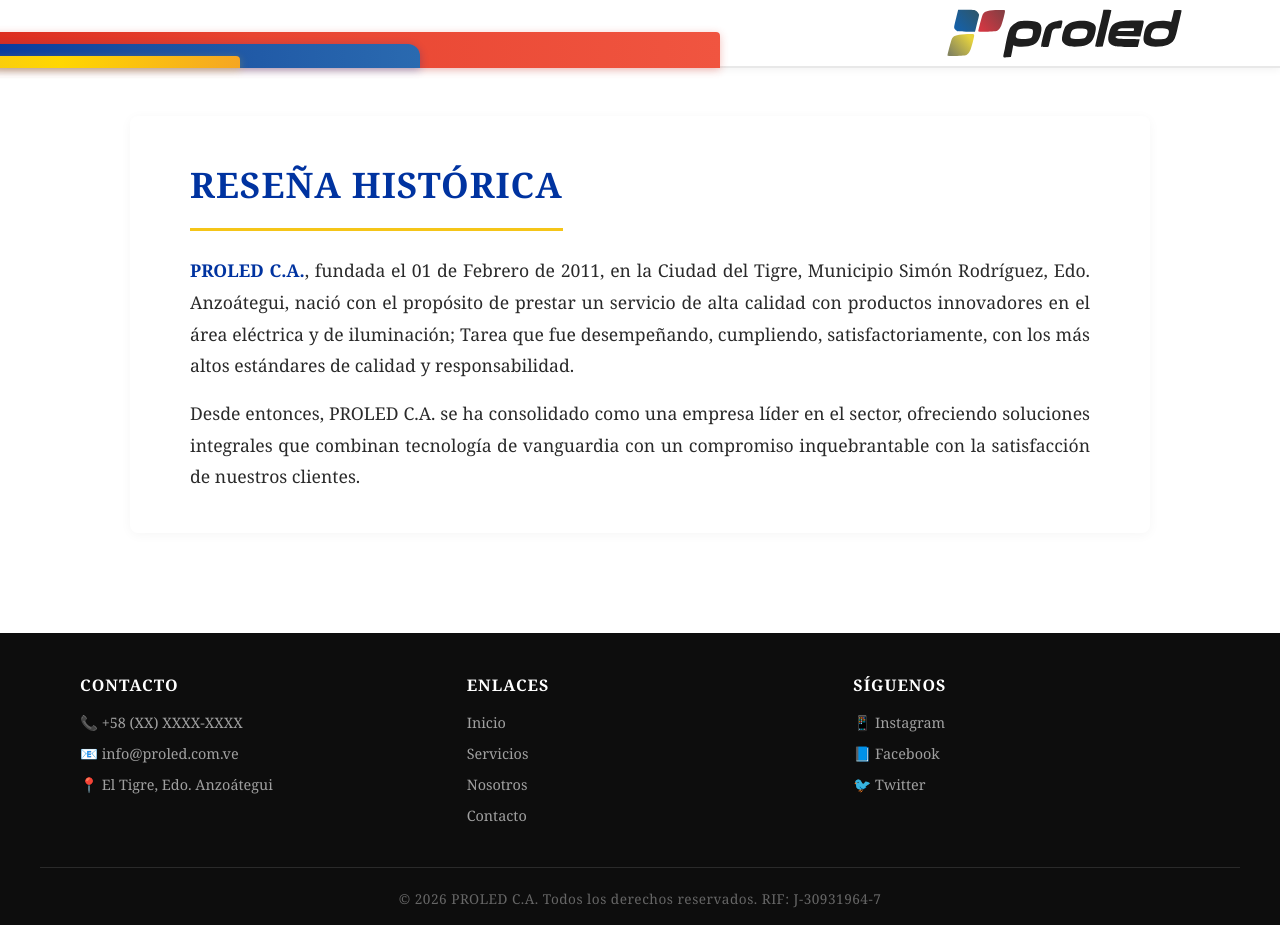
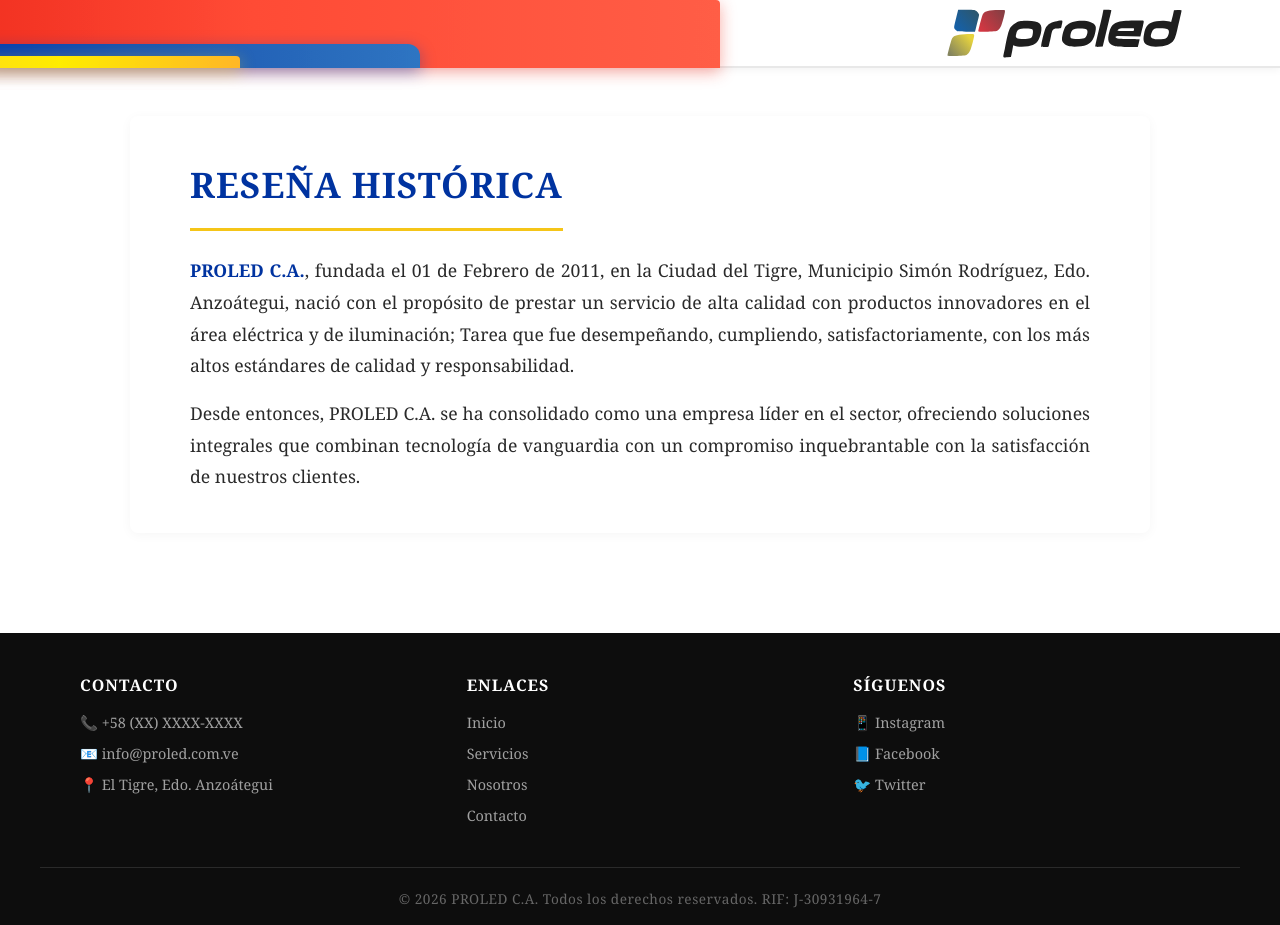
Before and after one commit to ing-nestorgomez/belorp, a Jekyll site: the page built from index.html, in a window 1280 px wide and 925 px high. Built offline with Jekyll 4.4.1, drawn with Linux system fonts in a browser that asks for light colours.

Commit message:
Modify .stripe-red height and add skew transformation
Increased height and added skew transformation to the red stripe.

```diff
--- a/assets/css/styles.css
+++ b/assets/css/styles.css
@@ -71,7 +71,8 @@
 /* --- FRANJA ROJA (Fondo, más grande) --- */
 .stripe-red {
   width: 65%;
-  height: 90%;
+  height: 170%;
+  transform: skewX(-15deg); /* Inicia la inclinación horizontalmente */
   background: linear-gradient(90deg, #da291c 0%, #e84430 40%, #f05540 100%);
   border-radius: 0 4px 0 0;
   z-index: 1;
```
